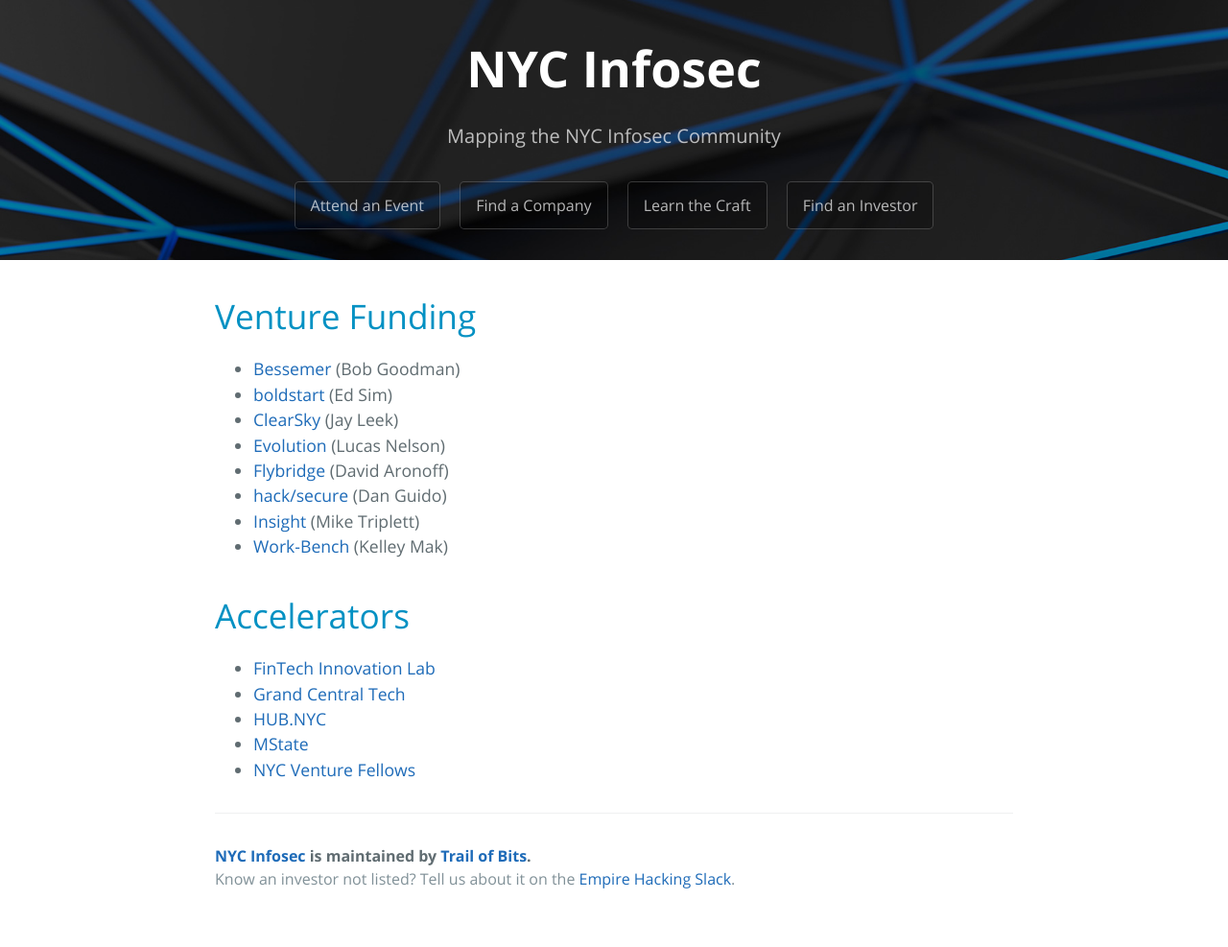
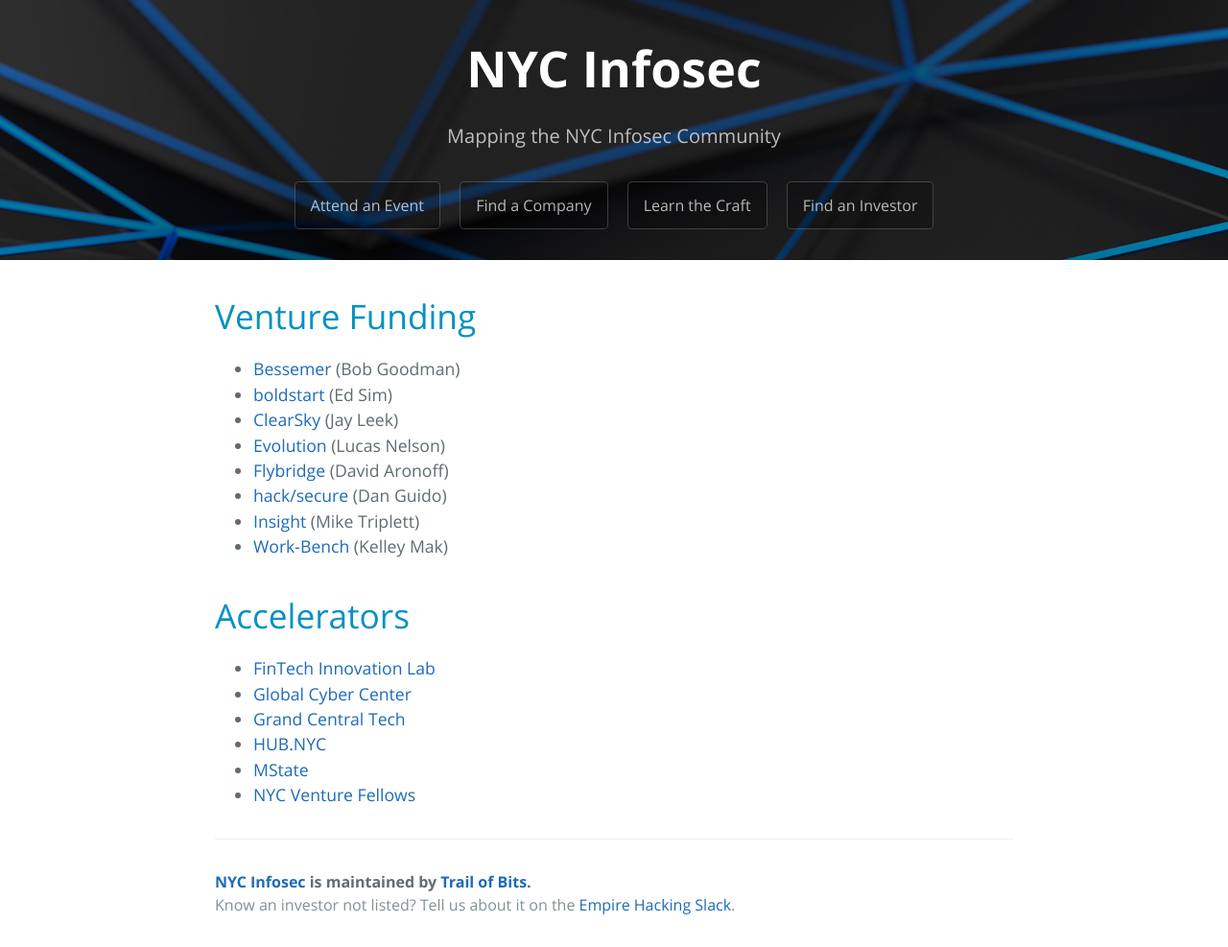
Before and after one commit to trailofbits/nyc-infosec, a Jekyll site: the page built from investors.md, in a window 1280 px wide. Shown: the whole page at 96% size. Built offline with Jekyll 4.4.1, drawn with Linux system fonts in a browser that asks for light colours; our own code applies the rules of GitHub Pages for plain Markdown files; before the commit the page ends 960 px from its top, so only the background shows below that.

Commit message:
Update investors.md

```diff
--- a/investors.md
+++ b/investors.md
@@ -16,6 +16,7 @@
 
 # Accelerators
 * [FinTech Innovation Lab](http://fintechinnovationlab.com/new-york/)
+* [Global Cyber Center](https://sosa.co/industry-expertise/cyber/)
 * [Grand Central Tech](http://grandcentraltech.com/)
 * [HUB.NYC](http://hub.nyc/)
 * [MState](https://www.mstate.io/)
```
